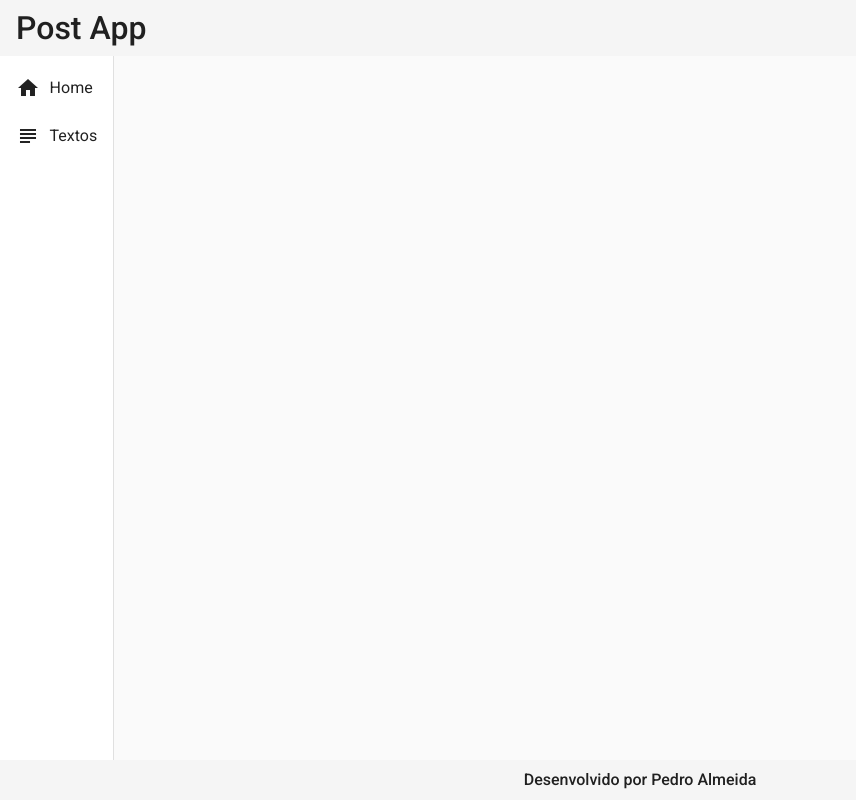
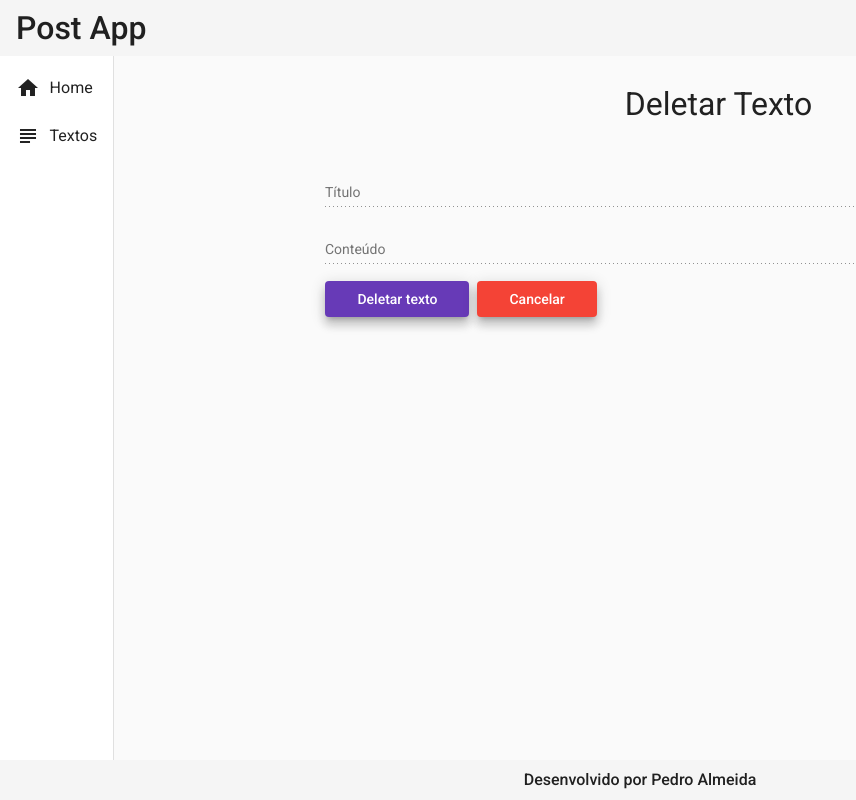
Before and after one commit to pedroh-almeida/post-frontend, an Angular app: page /textos/delete/1 in a window 1280 px wide. Before the commit this address led to /. Shown: the whole page, without its empty margins (0-856 px from the left). Built offline with nearby package versions, Linux system fonts and the light colour scheme.

Commit message:
adiciona componente e estilo para delete

```diff
--- a/src/app/app-routing.module.ts
+++ b/src/app/app-routing.module.ts
@@ -1,3 +1,4 @@
+import { TextoDeleteComponent } from './components/views/texto/texto-delete/texto-delete.component';
 import { TextoCreateComponent } from './components/views/texto/texto-create/texto-create.component';
 import { HomeComponent } from './components/views/home/home.component';
 import { NgModule } from '@angular/core';
@@ -16,6 +17,10 @@ const routes: Routes = [
   {
     path: 'textos/create',
     component: TextoCreateComponent
+  },
+  {
+    path: 'textos/delete/:id',
+    component: TextoDeleteComponent
   }
 ];
 
--- a/src/app/app.module.ts
+++ b/src/app/app.module.ts
@@ -25,6 +25,7 @@ import { NavComponent } from './components/template/nav/nav.component';
 import { HomeComponent } from './components/views/home/home.component';
 import { TextoReadComponent } from './components/views/texto/texto-read/texto-read.component';
 import { TextoCreateComponent } from './components/views/texto/texto-create/texto-create.component';
+import { TextoDeleteComponent } from './components/views/texto/texto-delete/texto-delete.component';
 
 
 @NgModule({
@@ -35,7 +36,8 @@ import { TextoCreateComponent } from './components/views/texto/texto-create/text
     NavComponent,
     HomeComponent,
     TextoReadComponent,
-    TextoCreateComponent
+    TextoCreateComponent,
+    TextoDeleteComponent
   ],
   imports: [
     BrowserModule,
--- /dev/null
+++ b/src/app/components/views/texto/texto-delete/texto-delete.component.css
@@ -0,0 +1,25 @@
+form {
+    text-align: center;
+    width: 70%;
+    margin: 2rem auto 0 auto;
+}
+h1 {
+    font-size: 2rem;
+    font-weight: 400;
+    margin-bottom: 3rem;
+}
+
+.form {
+    width: 100%;
+}
+
+.buttons {
+    width: 100%;
+    text-align: start;
+}
+
+button {
+    margin-right: .5rem;
+    padding-right: 2rem;
+    padding-left: 2rem;
+}
--- /dev/null
+++ b/src/app/components/views/texto/texto-delete/texto-delete.component.html
@@ -0,0 +1,18 @@
+<form action="">
+    <h1>Deletar Texto</h1>
+
+    <mat-form-field class="form">
+        <mat-label>Título</mat-label>
+        <input matInput type="text" name="titulo" placeholder="Insira o título do texto" disabled>
+    </mat-form-field>
+
+    <mat-form-field class="form">
+        <mat-label>Conteúdo</mat-label>
+        <input matInput type="text" name="conteudo" placeholder="Insira o conteúdo do texto" disabled>
+    </mat-form-field>
+
+    <div class="buttons">
+        <button class="mat-elevation-z8" mat-raised-button color="primary">Deletar texto</button>
+        <button class="mat-elevation-z8" mat-raised-button color="warn">Cancelar</button>
+    </div>
+</form>
--- /dev/null
+++ b/src/app/components/views/texto/texto-delete/texto-delete.component.ts
@@ -0,0 +1,15 @@
+import { Component, OnInit } from '@angular/core';
+
+@Component({
+  selector: 'app-texto-delete',
+  templateUrl: './texto-delete.component.html',
+  styleUrls: ['./texto-delete.component.css']
+})
+export class TextoDeleteComponent implements OnInit {
+
+  constructor() { }
+
+  ngOnInit(): void {
+  }
+
+}
--- a/src/app/components/views/texto/texto-read/texto-read.component.css
+++ b/src/app/components/views/texto/texto-read/texto-read.component.css
@@ -26,3 +26,7 @@ button {
     color: #484848;
     margin-left: .6rem;
 }
+
+a {
+    color: #d61d1d;
+}
--- a/src/app/components/views/texto/texto-read/texto-read.component.html
+++ b/src/app/components/views/texto/texto-read/texto-read.component.html
@@ -35,14 +35,14 @@
         </td>
       </ng-container>
 
-      <!--
       <ng-container matColumnDef="acoes">
         <th mat-header-cell *matHeaderCellDef>Ações</th>
         <td mat-cell *matCellDef="let row">
-
+          <a routerLink="delete/{{ row.id }}" href="#" class="delete">
+            <i class="material-icons">delete</i>
+          </a>
         </td>
       </ng-container>
-      -->
 
       <tr mat-header-row *matHeaderRowDef="displayedColumns"></tr>
       <tr mat-row *matRowDef="let row; columns: displayedColumns"></tr>
--- a/src/app/components/views/texto/texto-read/texto-read.component.ts
+++ b/src/app/components/views/texto/texto-read/texto-read.component.ts
@@ -11,7 +11,7 @@ import { Router } from '@angular/router';
 export class TextoReadComponent implements OnInit {
   textos: Texto[] = [];
 
-  displayedColumns: string[] = ['id', 'titulo', 'conteudo','votos'];
+  displayedColumns: string[] = ['id', 'titulo', 'conteudo','votos', 'acoes'];
 
   constructor(private service: TextoService, private router: Router) { }
 
```
